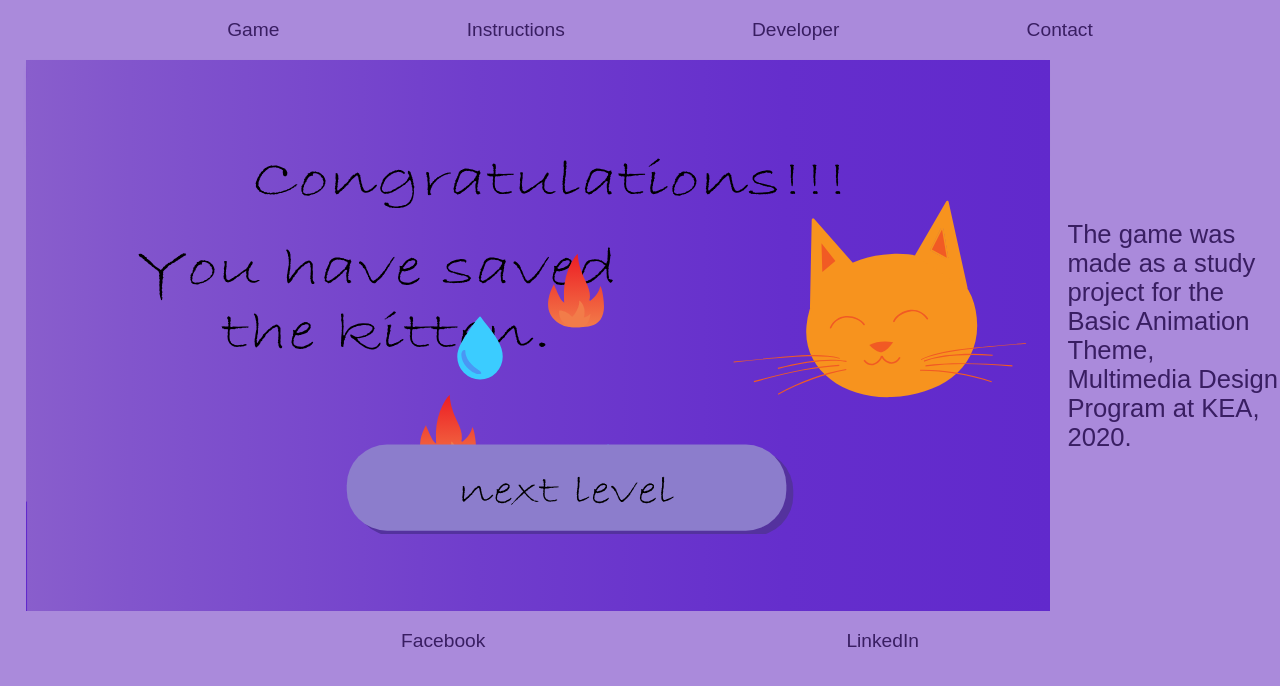
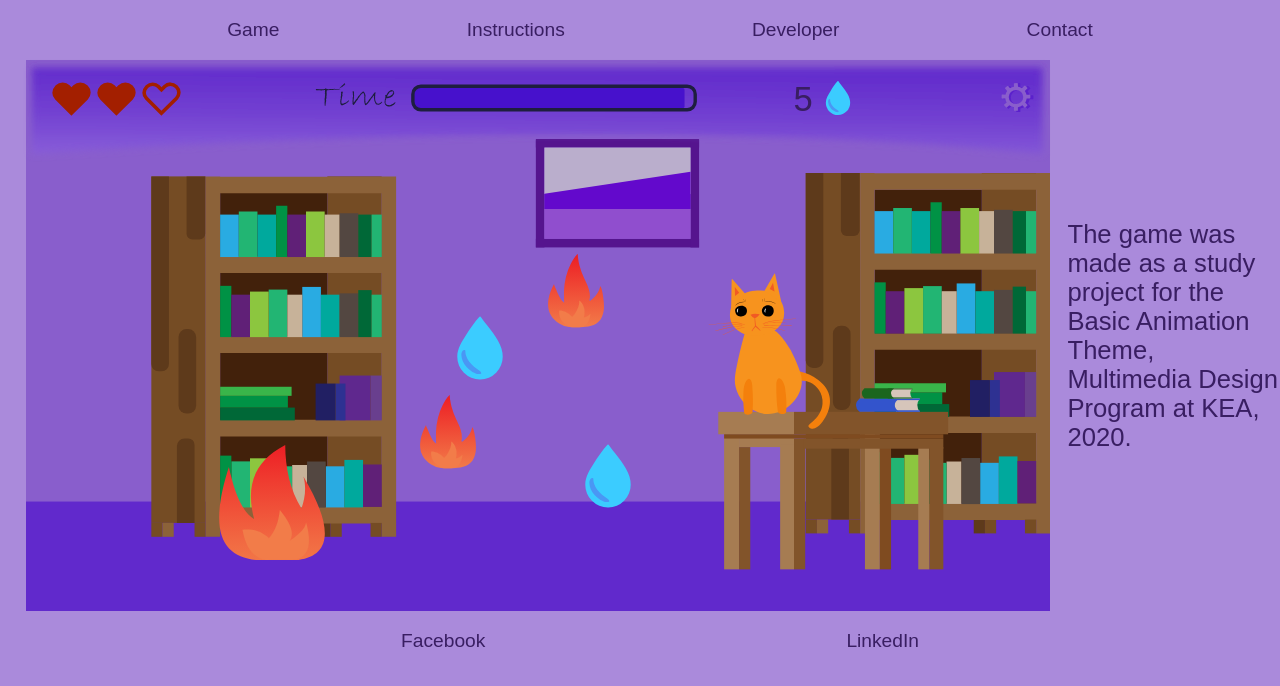
Before and after one commit to lelekaspb/rescue_the_kitten_game, a plain HTML site: page index.html in a window 1280 px wide. Drawn offline with Linux system fonts and the light colour scheme.

Commit message:
added forgotten class to level_complete

```diff
--- a/index.html
+++ b/index.html
@@ -69,7 +69,7 @@
     <section id="game_over" class="hidden">
       <div class="pos12"></div>
     </section>
-    <section id="level_complete" >
+    <section id="level_complete" class="hidden">
       <div class="pos12"></div>
     </section>
 
```
